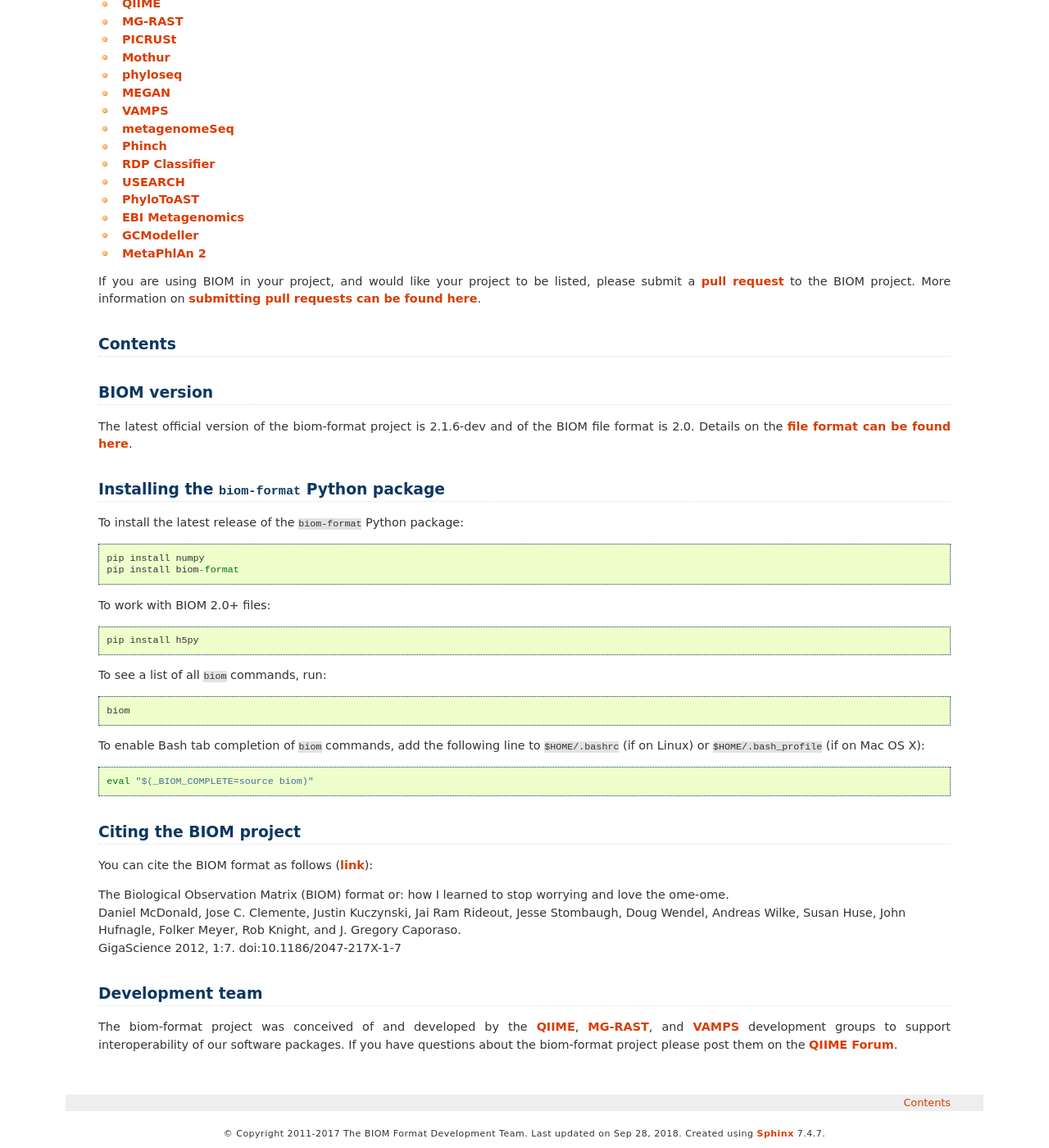
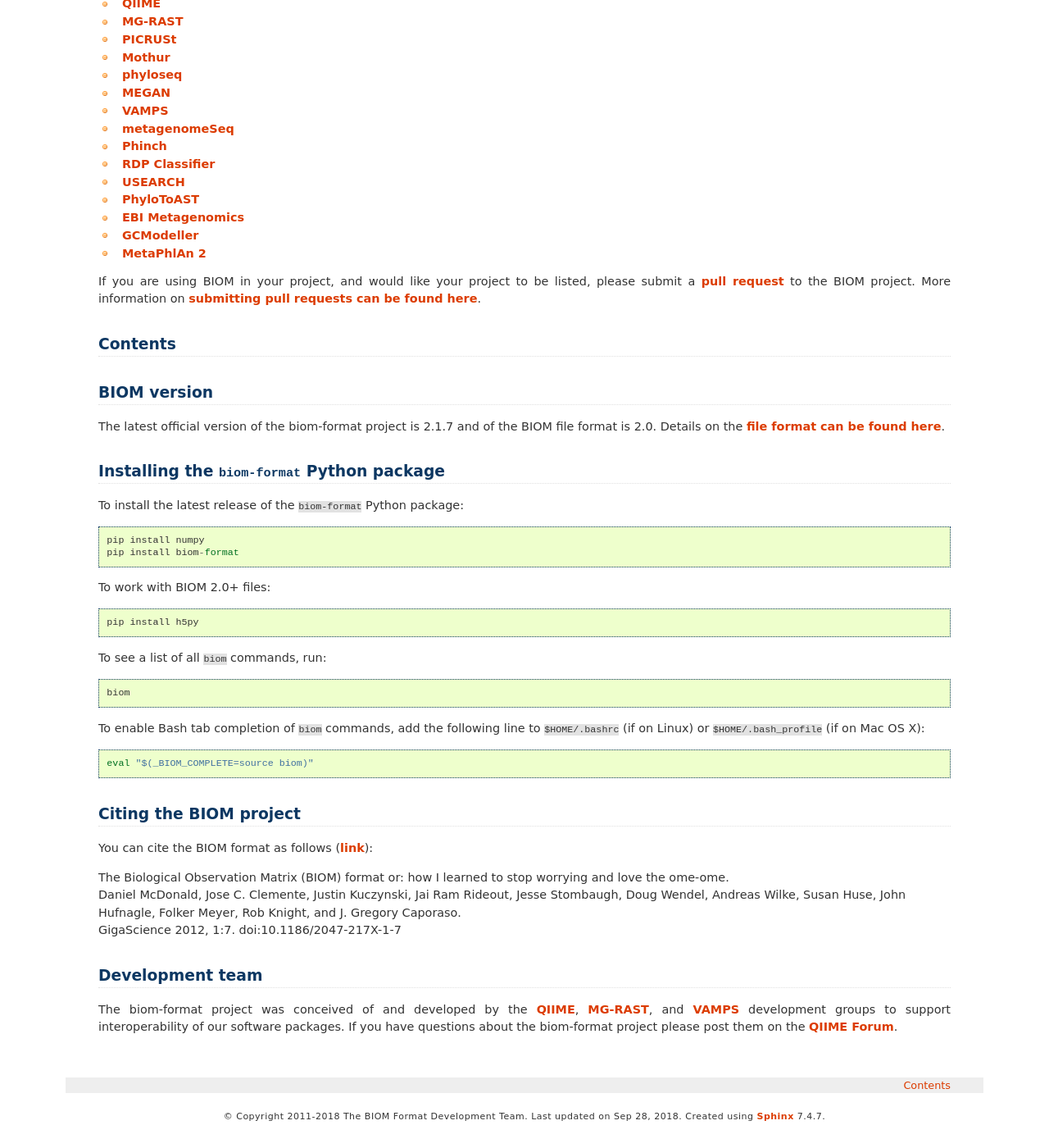
Before and after one commit to biocore/biom-format, a Sphinx documentation site: the page built from doc/index.rst, in a window 1280 px wide and 1400 px high, scrolled down 841 px. Shown: the whole window at 82% size. Built offline with Sphinx 7.4.7, drawn with Linux system fonts in a browser that asks for light colours; formulas are drawn with MathJax 3; pages that are not in the unit, such as notebooks, are missing from menus; after the commit the page ends 2219 px from its top, so only the background shows below that.

Commit message:
REL: 2.1.7

```diff
--- a/doc/conf.py
+++ b/doc/conf.py
@@ -59,15 +59,15 @@
 
 # General information about the project.
 project = u'biom-format'
-copyright = u'2011-2017 The BIOM Format Development Team'
+copyright = u'2011-2018 The BIOM Format Development Team'
 
 # The version info for the project you're documenting, acts as replacement for
 # |version| and |release|, also used in various other places throughout the
 # built documents.
 #
 # The full version, including alpha/beta/rc tags.
-version = "2.1.6-dev"
-release = "2.1.6-dev"
+version = "2.1.7"
+release = "2.1.7"
 
 # The language for content autogenerated by Sphinx. Refer to documentation
 # for a list of supported languages.
--- a/setup.py
+++ b/setup.py
@@ -37,7 +37,7 @@
 __credits__ = ["Greg Caporaso", "Daniel McDonald", "Jose Clemente",
                "Jai Ram Rideout", "Jorge Cañardo Alastuey", "Michael Hall"]
 __license__ = "BSD"
-__version__ = "2.1.6-dev"
+__version__ = "2.1.7"
 __maintainer__ = "Daniel McDonald"
 __email__ = "mcdonadt@colorado.edu"
 
```
Also changed, not shown: ChangeLog.md (+3 -3 lines), 1 other file.
